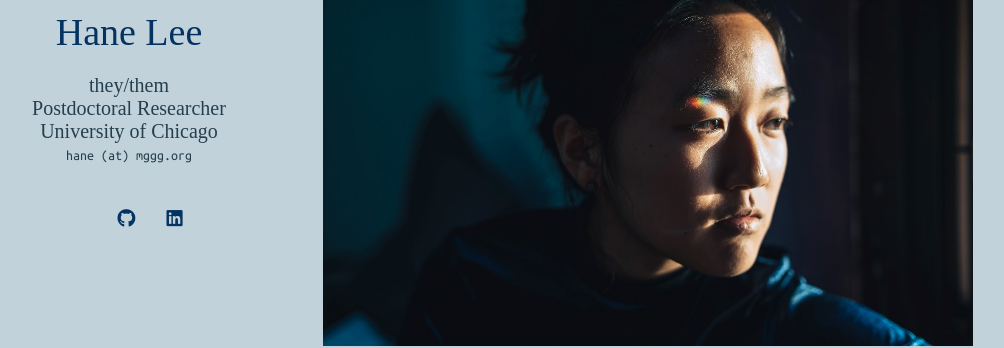
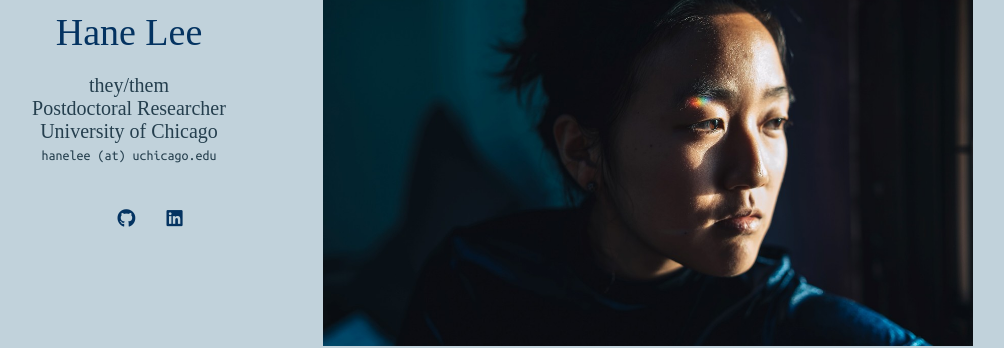
Before and after one commit to hanelee/hanelee.github.io, a Jekyll site: the page built from index.md, in a window 1280 px wide and 900 px high. Shown: the part 274-622 px from the top of the window, without its empty margins (147-1151 px from the left). Built offline with Jekyll 4.4.1, drawn with Linux system fonts in a browser that asks for light colours; nearby versions of some CDN libraries; some web fonts are replaced; a style sheet for code colours, icons or effects is not loaded.

Commit message:
small updates

```diff
--- a/_config.yml
+++ b/_config.yml
@@ -3,7 +3,7 @@ title: Hane Lee
 pronoun: they/them
 position: Postdoctoral Researcher
 affiliation: University of Chicago
-email: hane (at) mggg.org
+email: hanelee (at) uchicago.edu
 
 # Search Engine Optimization (SEO)
 # The following information is used to improve the website traffic from search engines, e.g., Google.
--- a/index.md
+++ b/index.md
@@ -42,7 +42,6 @@ Before Columbia, I was at MIT Media Lab's [Opera of the Future](https://www.medi
   Research on minority representation has long focused on the presence of minority winners as the key outcome or independent variable. Despite its usefulness, we show that it marginalizes the information about how closely minority candidates get elected relative to their majority counterparts, preventing more nuanced understandings of race and representation. We discuss an alternative quantity of interest called the racial electoral margin (REM), which measures not only the presence of racial minority winners but also the electoral competitiveness in multiracial elections on a continuous scale. After formalizing the concept in first-past-the-post, we provide empirical analyses of REM in American politics. Our work implies that examining electoral competitiveness, rather than the simple presence of minority candidates, captures the dynamic nature of racial politics and minority descriptive representation.
 </details>
 <br>
-
 Chris Andrade, Jonathan Auerbach, Icaro Bacelar, Hane Lee, Angela Tan, Mariana Vazquez, and Owen Ward (2023). "[Does it pay to park in front of a fire hydrant?](https://academic.oup.com/jrssig/article/20/1/28/7034189?login=true)". *Significance* 20(1), pp. 28–30.
 
 <br> <br>
```
